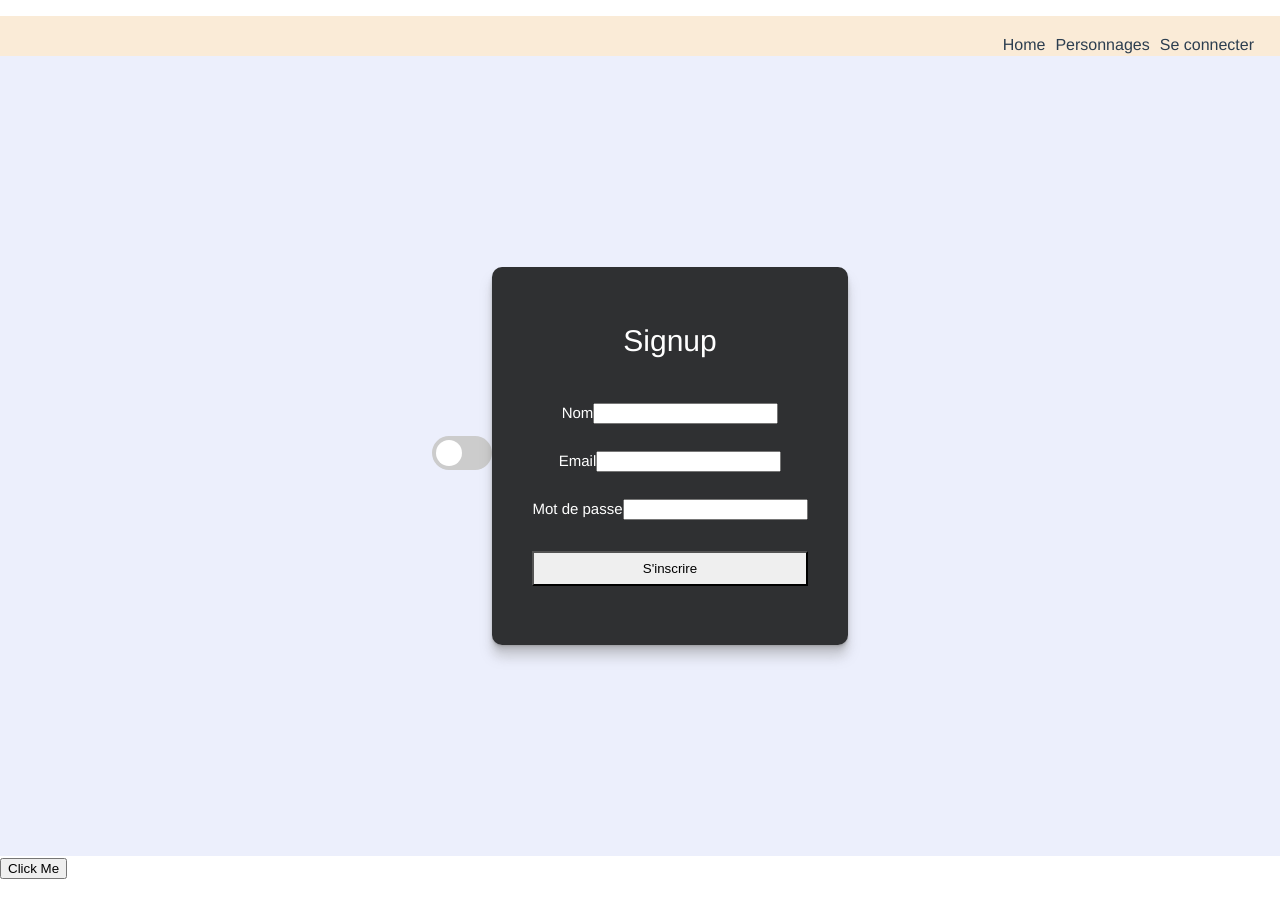
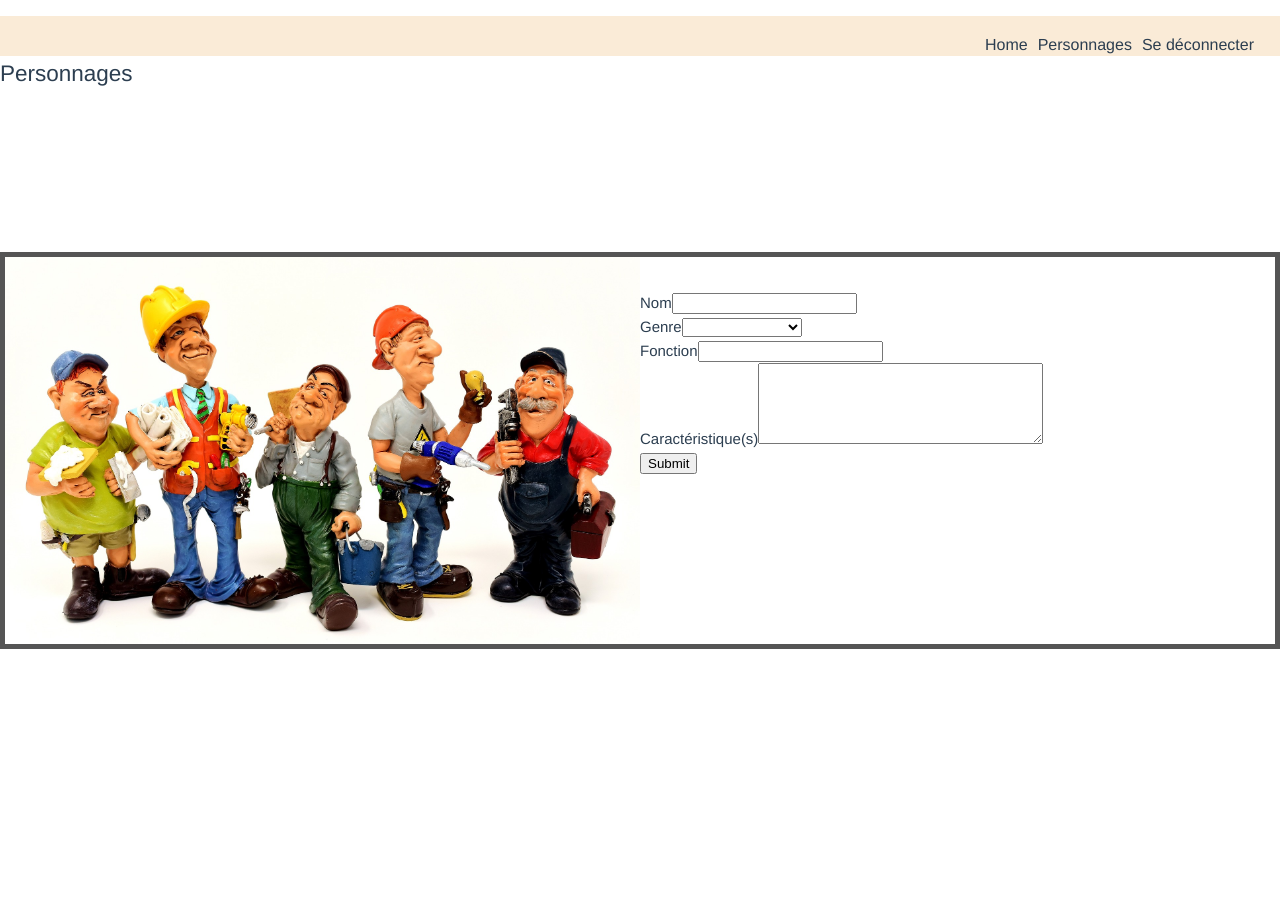
Before and after one commit to LeoJeanjean/Theatromatic, a Vue app in the folder front-end/: page /personnages in a window 1280 px wide. Before the commit this address led to /login. Shown: the top 918 px of the page. Before the commit the page ends 880 px from the top, so only its background shows below. Built offline with nearby package versions, Linux system fonts and the light colour scheme; sample sign-in values are in the browser's storage.

Commit message:
feat/ redirect page

```diff
--- a/front-end/src/App.vue
+++ b/front-end/src/App.vue
@@ -9,9 +9,10 @@ import { RouterView } from 'vue-router'
   <div style="background-color: antiquewhite;">
     <nav>
       <ul class="nav-elements">
-        <li>Home</li>
-        <li>Personnages</li>
-        <li>{{ this.loginOrLogout }}</li>
+        <li @click="redirectPage('/')">Home</li>
+        <li @click="redirectPage('personnages')">Personnages</li>
+        <li v-if="isConnected" @click="logout()"> Se déconnecter </li>
+        <li v-else @click="login()"> Se connecter </li>
       </ul>
     </nav>
   </div>
@@ -28,17 +29,25 @@ import LoginView from './views/LoginView.vue';
 export default {
     data() {
         return {
-            loginOrLogout: undefined
+            loginOrLogout: undefined,
+            isConnected: false
         };
     },
     methods : {
+      redirectPage (route) {
+        this.$router.push(route)
+        console.log("rrrrr");
+      },
       receive(childData) {
-        if (childData) {
-          this.loginOrLogout = "Se déconncter"
-        } else {
-          this.loginOrLogout = "Se conncter"
-        }
-        console.log(childData); // "Hello World"
+          this.isConnected = true
+      },
+      login(){
+        this.$router.push("/login")
+      },
+      logout() {
+        localStorage.removeItem("user")
+        this.$router.push("/login")
+        this.isConnected = false;
       }
     },
     computed: {
@@ -46,13 +55,13 @@ export default {
     },
     mounted() {
         console.log("mounted");
-        if (this.userDatas == null) {
-            this.loginOrLogout = "Se connecter";
+        console.log(localStorage.getItem("user"));
+
+        if (localStorage.getItem("user") !== null) {
+          this.isConnected = true;
+        } else {
+          this.isConnected = false;
         }
-        else {
-            this.loginOrLogout = "Se déconnecter";
-        }
-        console.log(this.userDatas);
     },
     components: { LoginView }
 }
--- a/front-end/src/views/Character.vue
+++ b/front-end/src/views/Character.vue
@@ -35,10 +35,10 @@ export default  {
         ...mapState(useUserStore, ["userDatas"]),
     },
     mounted() {
-        if (this.userDatas == null) {
+        if (localStorage.getItem("user") == null) {
             this.$router.push('/login')
         }
-        console.log(this.userDatas);
+
     }
 }
 
--- a/front-end/src/views/HomeView.vue
+++ b/front-end/src/views/HomeView.vue
@@ -1,5 +1,12 @@
 <script>
 import { RouterLink } from 'vue-router'
+export default {
+  mounted() {
+    if (localStorage.getItem("user") == null) {
+            this.$router.push('/login')
+        }
+  }
+}
 </script>
 
 <template>
@@ -9,6 +16,7 @@ import { RouterLink } from 'vue-router'
   </nav>
 </template>
 
+
 <style>
 .buttons{
   display: flex;
--- a/front-end/src/views/LoginView.vue
+++ b/front-end/src/views/LoginView.vue
@@ -28,11 +28,11 @@
       <button type="submit" class="btn btn-primary btn-ghost" @click="login()">Se connecter</button>
     </form>
 
-    <form class="login-form" action="javascript:void(0);" v-else>
+    <form class="signup-form" ref="signupFormRef" action="javascript:void(0);" v-else>
       <h1>Signup</h1>
       <div class="form-input-material">
         <label for="username">Nom</label>
-        <input type="text" name="username" id="username" placeholder=" " autocomplete="off" class="form-control-material" required v-model="nameSignup"/>
+        <input type="text" name="usernameRegister" id="usernameRegister" placeholder=" " autocomplete="off" class="form-control-material" required v-model="nameSignup"/>
       </div>
       <div class="form-input-material">
         <label for="username">Email</label>
@@ -40,12 +40,11 @@
       </div>
       <div class="form-input-material">
         <label for="password">Mot de passe</label>
-        <input type="password" name="password" id="password" placeholder=" " autocomplete="off" class="form-control-material" required v-model="passwordSignup"/>
+        <input type="password" name="passwordRegister" id="passwordRegister" placeholder=" " autocomplete="off" class="form-control-material" required v-model="passwordSignup"/>
       </div>
       <button type="submit" class="btn btn-primary btn-ghost" @click="signup()">S'inscrire</button>
     </form>
   </div>
-  <button @click="send">Click Me</button>
 </template>
 
 <script>
@@ -78,6 +77,10 @@ import { mapActions, mapState } from 'pinia'
         this.$emit('setCheckboxVal', this.checkbox)
       },
     async signup() {
+      if (this.nameSignup == "" || this.email == "" || this.passwordSignup == "") {
+        console.log("all fields required");
+        return;
+      }
       let newUser = new User(this.nameSignup, this.email, this.passwordSignup)
       const response = await axios.post(
         'http://localhost:3000/signup',
@@ -87,6 +90,8 @@ import { mapActions, mapState } from 'pinia'
 
       ).then((response) => {
         console.log(response);
+        this.$refs.signupFormRef.reset();
+
       })
     },
     async login() {
@@ -99,6 +104,7 @@ import { mapActions, mapState } from 'pinia'
       ).then((response) => {
         console.log(response.data);
         this.updateUserDatas(response.data);
+        localStorage.setItem("user", JSON.stringify(response.data))
         console.log(this.userDatas);
         console.log(response.data);
         if (response.data !== false) {
@@ -113,6 +119,11 @@ import { mapActions, mapState } from 'pinia'
     computed: {
       ...mapState(useUserStore, ['userDatas'])
 
+    },
+    mounted() {
+      if (localStorage.getItem("user") !== null) {
+        this.$router.push("/")
+      }
     }
   }
 
@@ -180,6 +191,7 @@ input:checked + .slider:before {
 
 .containter-login-form {
   display: flex;
+  flex-direction: column;
   justify-content: center;
   align-items: center;
   min-height: 100vh;
@@ -197,7 +209,7 @@ input:checked + .slider:before {
   color: rgb(0, 0, 0);
 }
 
-.login-form {
+.login-form, .signup-form {
   display: flex;
   flex-direction: column;
   align-items: center;
@@ -207,10 +219,14 @@ input:checked + .slider:before {
   border-radius: 10px;
   box-shadow: 0 0.4px 0.4px rgba(128, 128, 128, 0.109), 0 1px 1px rgba(128, 128, 128, 0.155), 0 2.1px 2.1px rgba(128, 128, 128, 0.195), 0 4.4px 4.4px rgba(128, 128, 128, 0.241), 0 12px 12px rgba(128, 128, 128, 0.35);
 }
-.login-form h1 {
+.login-form h1, .signup-form h1 {
   margin: 0 0 24px 0;
 }
 .login-form .form-input-material {
+  margin: 12px 0;
+}
+
+.signup-form .form-input-material {
   margin: 12px 0;
 }
 .login-form .btn {
--- a/front-end/src/views/Scene.vue
+++ b/front-end/src/views/Scene.vue
@@ -58,11 +58,13 @@
         }, 2000);
       }
     },
-
     components: {
       FinalScene
     },
     mounted() {
+      if (localStorage.getItem("user") == null) {
+            this.$router.push('/login')
+      }
       this.setup();
     }
   }
```
